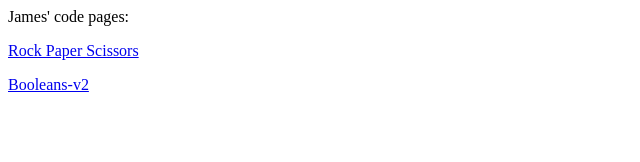
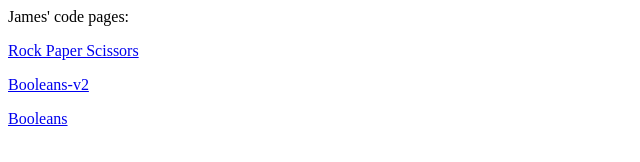
Before and after one commit to jamesaugustuschan/my-code, a plain HTML site: page index.html in a window 1280 px wide. Shown: the full height of the page, 0-640 px from the left. Drawn offline with Linux system fonts and the light colour scheme.

Commit message:
Update index.html

```diff
--- a/index.html
+++ b/index.html
@@ -10,5 +10,8 @@ James' code pages:
 <a href="booleans-v2.html">Booleans-v2</a>
 </p>
 
+<p>
+<a href="booleans.html">Booleans</a>
+</p>
 </body>
 </html>
```
